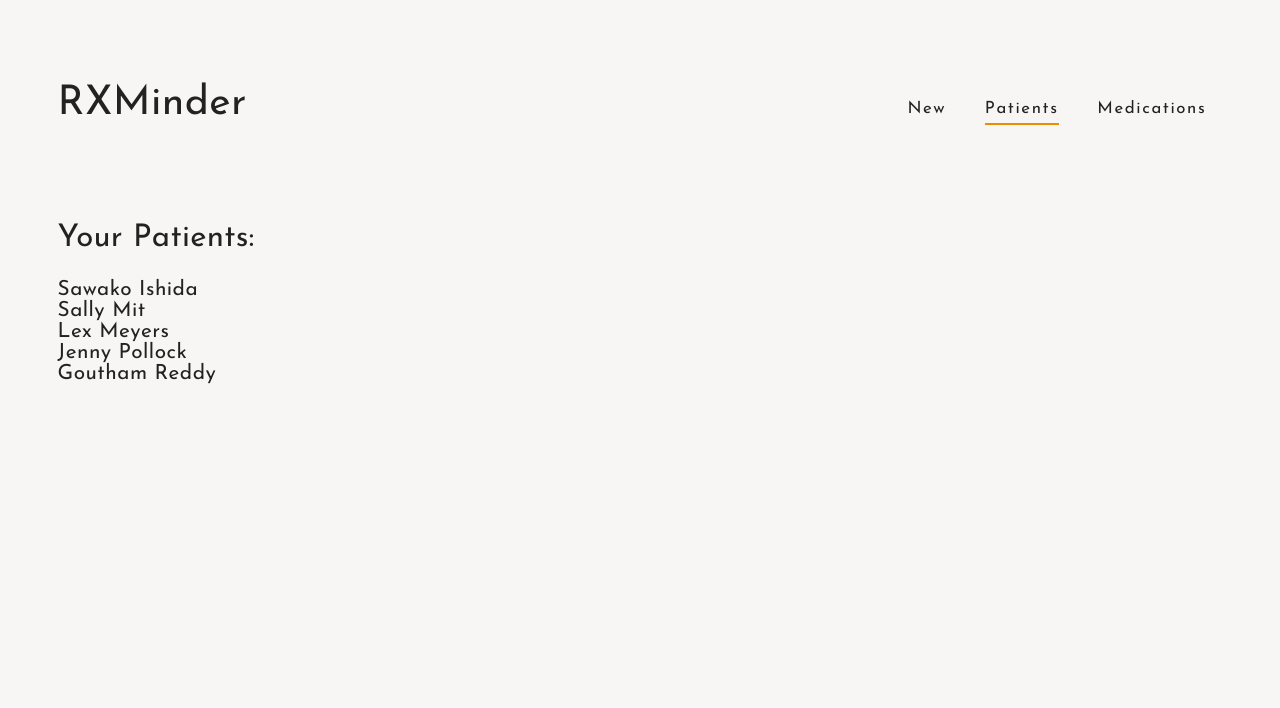
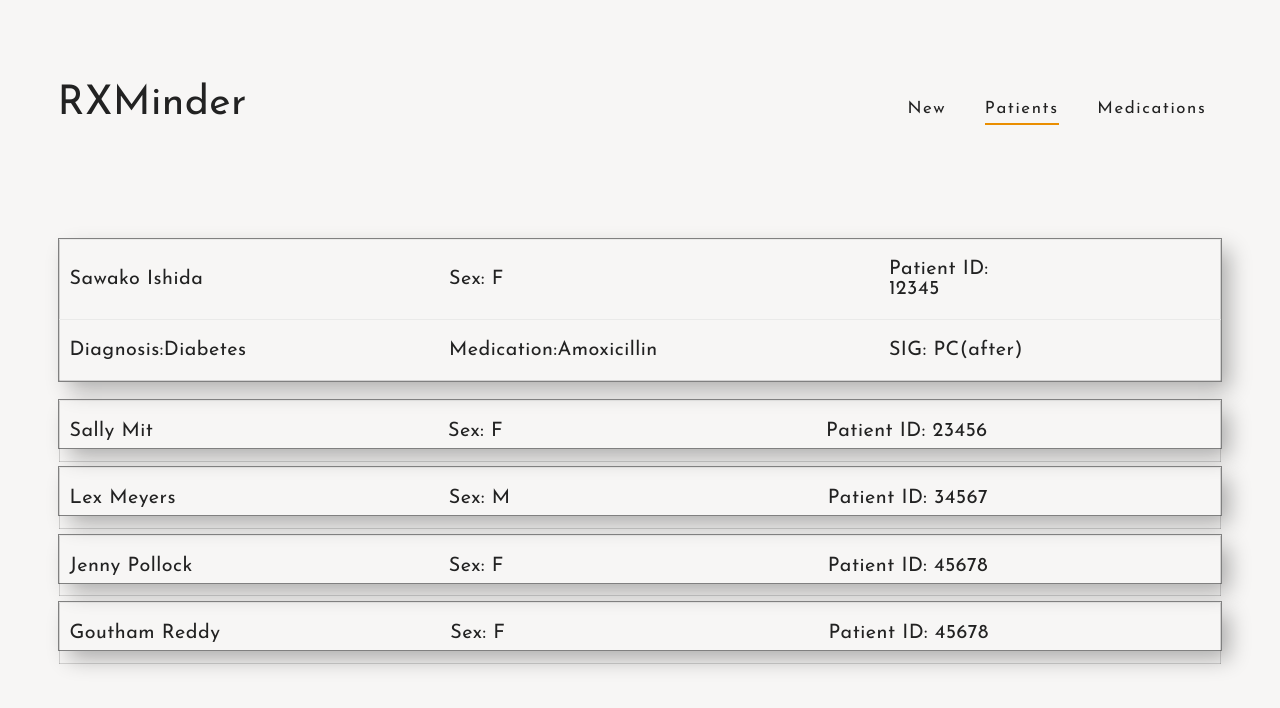
Before and after one commit to gouthamvreddy/Rxminder, a plain HTML site: page patients.html in a window 1280 px wide. Drawn offline with nearby package versions, Linux system fonts and the light colour scheme; some packages are replaced by stand-ins of ours.

Commit message:
-madded tables and styling div on patients page

```diff
--- /dev/null
+++ b/css/patients-style.css
@@ -0,0 +1,18 @@
+.patients-wrapdiv {
+  height: 50px;
+  margin: 1.5% 0%;
+  border: solid 1px grey;
+  box-shadow: 9px 10px 21px -2px rgba(0,0,0,0.30);
+}
+
+.patients-wrapdiv-first {
+  height: 100%;
+  margin: 1.5% 0%;
+  border: solid 1px grey;
+  box-shadow: 9px 10px 21px -2px rgba(0,0,0,0.30);
+}
+
+th td {
+  column-width: 100px;
+  padding: 0;
+}
--- a/editor-style.css
+++ b/editor-style.css
@@ -97,9 +97,9 @@ p.alignleft, div.alignleft { margin-right: 20px; }
 p.alignright, div.alignright { margin-left: 20px; }
 img.alignnone.size-full { max-width: 110% !important; width: 110%; margin-left: -1.2em; }
 
-table { width: 100%; margin: 0 0 25px 0; border-collapse: collapse; border: 1px solid rgba(0,0,0,0.15); clear: both; }
+table { width: 100%; margin: 0; border-collapse: collapse; border: 1px solid rgba(0,0,0,0.15); clear: both; }
 table th { background: rgba(0,0,0,.05); text-align: center; padding: 15px; font-size: 1.1em; }
-table td { text-align: center; padding: 1em; vertical-align: middle; border-top: 1px solid rgba(0,0,0,0.05); font-size: .95em; }
+table td { column-width: 150px; padding: 1em 0.5em; vertical-align: middle; border-top: 1px solid rgba(0,0,0,0.05); font-size: .95em; }
 table tr:nth-child(odd)  td {  }
 table tr:nth-child(even) td {  }
 table p { padding: 0; }
--- a/patients.html
+++ b/patients.html
@@ -16,6 +16,7 @@
 	<link rel="stylesheet" href="css/magnificpopup.css" media="screen" />
 	<link rel="stylesheet" href="css/columns.min.css" media="screen" />
 	<link rel="stylesheet" href="style.css" media="screen" />
+	<link rel="stylesheet" href="css/patients-style.css" media="screen" />
 	<script src="https://ajax.googleapis.com/ajax/libs/jquery/1.12.4/jquery.min.js"></script>
 
 	<!-- Fixing Internet Explorer ______________________________________-->
@@ -102,20 +103,36 @@
 		<div class="wrapper">
 			<!-- WYSIWYG starts here __-->
 
-			<div class="column-grid column-grid-2">
-				<div class="column column-span-1 column-push-0 column-first">
-					<!--<p class="big">--><!--<strong>T</strong>: &nbsp;  (123) 456-9999<br />-->
-					<!--<strong>Medication:</strong>:  &nbsp;  <a href="#">Tylenol</a>-->
-					<!--<strong>Instructions</strong></p>-->
-				<div class="column column-span-2 column-push-0 column-last">
-					<h2>Your Patients:</h2>
-
-					<div id="message">Sawako Ishida</div>
-					<div id="message">Sally Mit</div>
-					<div id="message">Lex Meyers</div>
-					<div id="message">Jenny Pollock</div>
-					<div id="message">Goutham Reddy</div>
-
+			<div class="column-grid column-grid-1">
+				<div class="patients-wrapdiv-first">
+					<table>
+						<tr><td>Sawako Ishida</td><td>Sex: F</td><td>Patient ID: 12345</td></tr>
+						<tr><td>Diagnosis:Diabetes</td><td>Medication:Amoxicillin</td><td>SIG: PC(after)</td></tr>
+					</table>
+				</div>
+				<div class="patients-wrapdiv">
+					<table>
+						<tr><td>Sally Mit</td><td>Sex: F</td><td>Patient ID: 23456</td></tr>
+						<!-- <tr><td></td></tr> -->
+					</table>
+				</div>
+				<div class="patients-wrapdiv">
+					<table>
+						<tr><td>Lex Meyers</td><td>Sex: M</td><td>Patient ID: 34567</td></tr>
+						<!-- <tr><td></td></tr> -->
+					</table>
+				</div>
+				<div class="patients-wrapdiv">
+					<table>
+						<tr><td>Jenny Pollock</td><td>Sex: F</td><td>Patient ID: 45678</td></tr>
+						<!-- <tr><td></td></tr> -->
+					</table>
+				</div>
+				<div class="patients-wrapdiv">
+					<table>
+						<tr><td>Goutham Reddy</td><td>Sex: F</td><td>Patient ID: 45678</td></tr>
+						<!-- <tr><td></td></tr> -->
+					</table>
 				</div>
 			</div>
 
```
